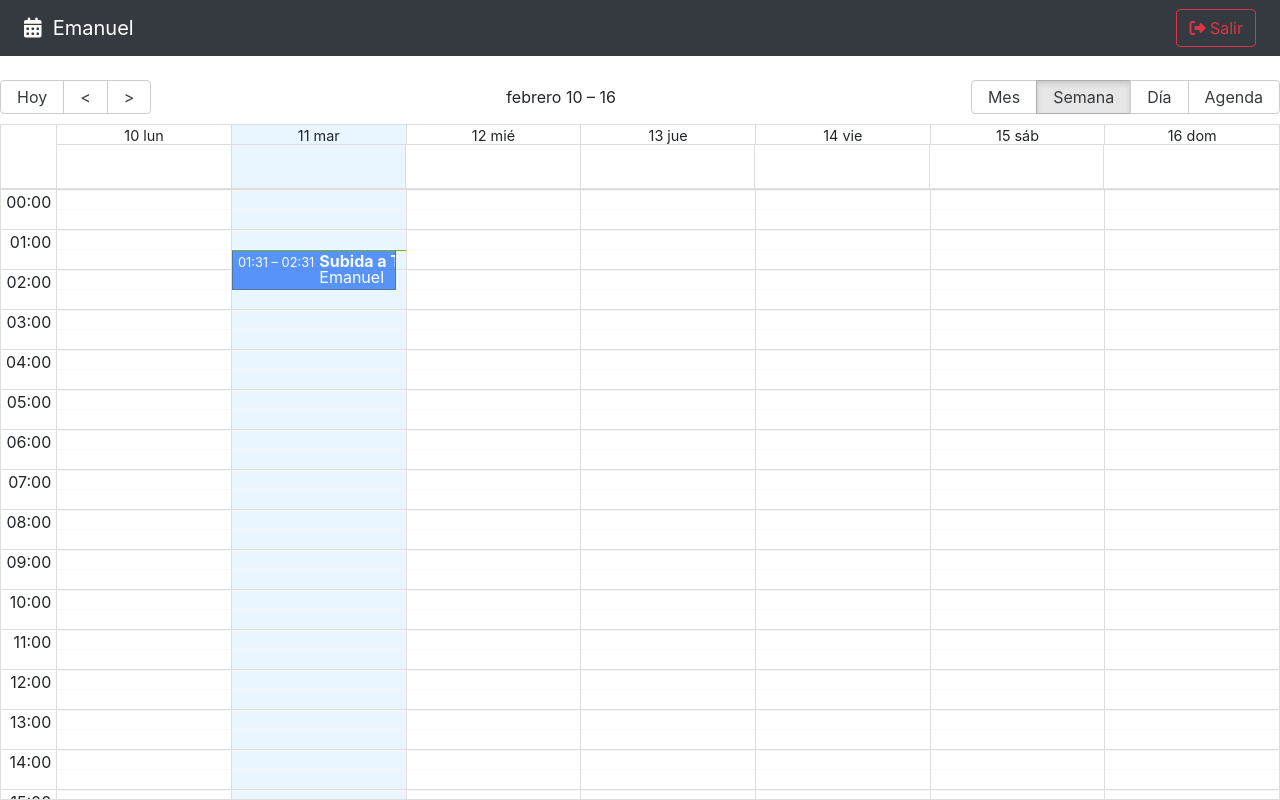
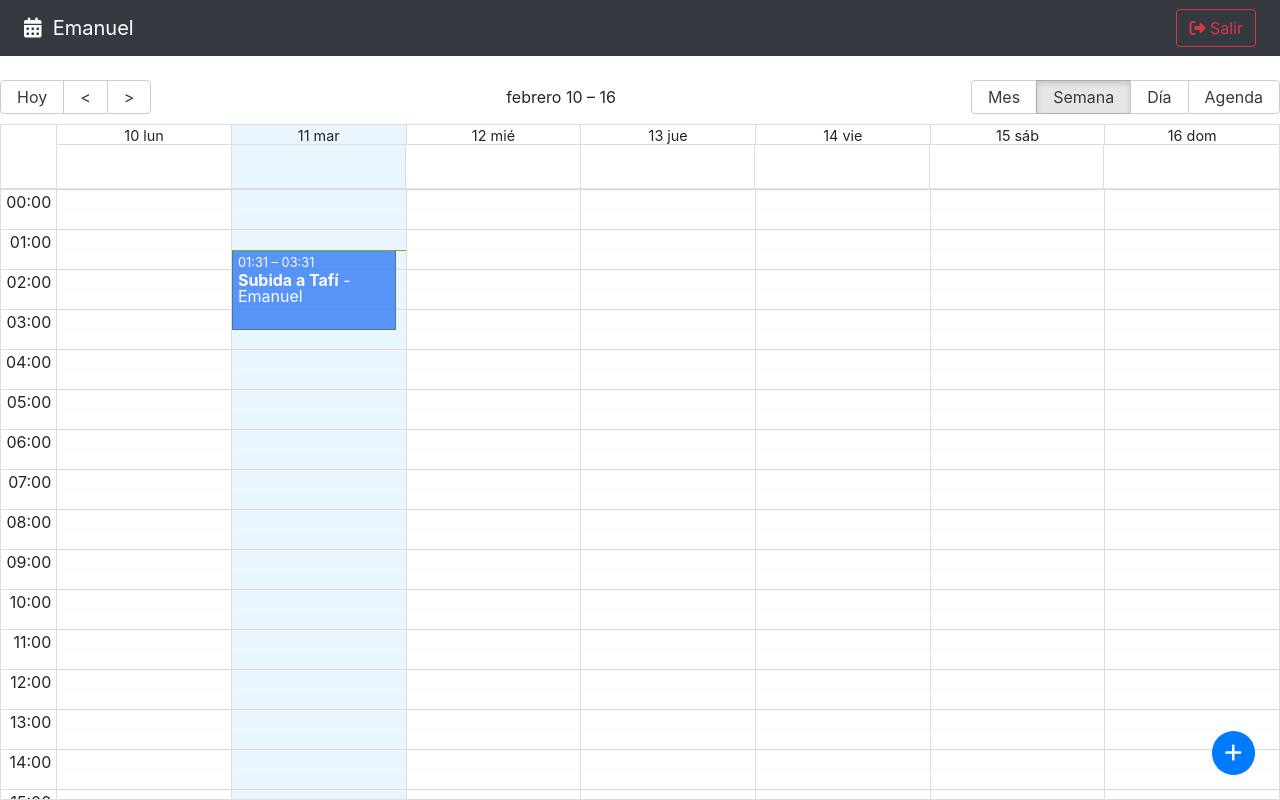
Before and after one commit to EmaRG1/Calendar, a React (Vite) app: page / in a window 1280 px wide. Built offline with nearby package versions, Linux system fonts and the light colour scheme.

Commit message:
new note icon, calendarSlice useCalendarStore created

```diff
--- a/src/calendar/components/CalendarModal.jsx
+++ b/src/calendar/components/CalendarModal.jsx
@@ -1,5 +1,5 @@
 import { addHours, differenceInSeconds } from 'date-fns';
-import { useMemo, useState } from 'react';
+import { useEffect, useMemo, useState } from 'react';
 import Modal from 'react-modal';
 import DatePicker, { registerLocale } from "react-datepicker";
 import { es } from 'date-fns/locale/es';
@@ -7,6 +7,7 @@ import "react-datepicker/dist/react-datepicker.css";
 import Swal from 'sweetalert2';
 import 'sweetalert2/dist/sweetalert2.min.css';
 import { useUiStore } from '../../hooks/useUiStore';
+import { useCalendarStore} from '../../hooks/useCalendarStore';
 
 
 const customStyles = {
@@ -24,7 +25,7 @@ Modal.setAppElement('#root');
 
 const initialForm = {
   title: '',
-  notes: 'Rojas',
+  notes: '',
   start: new Date(),
   end: addHours(new Date(), 2)
 }
@@ -39,12 +40,21 @@ export const CalendarModal = () => {
   registerLocale('es', es);
 
   const { isDateModalOpen, closeModal } = useUiStore();
+  const { activeEvent, addNewEvent } = useCalendarStore();
+
+  useEffect(() => {
+    if (activeEvent !== null) {
+      setFormValues({...activeEvent})
+    }
+   }, [activeEvent])
 
   const titleClass = useMemo(() => {
+
     return (formValues.title.length > 0)
-      ? ''
-      : 'is-invalid';
-  }, [formValues.title])
+    ? ''
+      : 'is-invalid'
+
+  }, [formValues.title, formSubmitted]);
 
   const onInputChange = ({target}) => {
     setFormValues({
@@ -77,8 +87,8 @@ export const CalendarModal = () => {
 
     if(formValues.title.length <=0 ) return console.log('Error en el titulo');
 
-    console.log(formValues)
-    //setIsOpen(false);
+    addNewEvent(formValues);
+    closeModal();
   }
 
   return (
--- /dev/null
+++ b/src/calendar/components/FabAddNew.jsx
@@ -0,0 +1,13 @@
+
+
+const FabAddNew = ({ onOpenModalWithEmptyEvent }) => {
+
+  //TODO: set empty activeEvent
+  return (
+    <button onClick={onOpenModalWithEmptyEvent} className="btn btn-primary fab">
+      <i className="fas fa-plus"></i>
+    </button>
+  )
+}
+
+export default FabAddNew
--- a/src/calendar/pages/CalendarPage.jsx
+++ b/src/calendar/pages/CalendarPage.jsx
@@ -1,27 +1,20 @@
 import { Calendar } from 'react-big-calendar'
 import 'react-big-calendar/lib/css/react-big-calendar.css'
 
-import { addHours } from 'date-fns'
 import { NavBar, CalendarEvent, CalendarModal } from '../'
 
 import { localizer, getMessagesES } from '../../helpers'
 import { useState } from 'react'
 import { useUiStore } from '../../hooks/useUiStore'
-
-const events = [{
-  title: 'Subida a Tafí',
-  notes: 'Some notes',
-  start: new Date(),
-  end: addHours(new Date(), 1),
-  user: {
-    _id: '123',
-    name: 'Emanuel'
-  }
-}]
+import { useCalendarStore } from '../../hooks/useCalendarStore'
+import FabAddNew from '../components/FabAddNew'
+import { addHours } from 'date-fns'
 
 export const CalendarPage = () => {
 
-  const { openModal } = useUiStore()
+  const { openModal } = useUiStore();
+
+  const { events, setActiveDateEvent } = useCalendarStore();
 
   const [lastView, setLastView] = useState(localStorage.getItem('lastView') || 'week');
 
@@ -35,12 +28,24 @@ export const CalendarPage = () => {
      return {style}
    }
 
-  const onDoubleClick = () => {
-    console.log('double click')
+  const onOpenModal = () => {
     openModal();
   }
+  const onOpenModalWithEmptyEvent = () => {
+    openModal();
+    setActiveDateEvent({
+      title: '',
+      notes: '',
+      start: new Date(),
+      end: addHours(new Date(), 2),
+      user: {
+        _id: '123',
+        name: 'Emanuel'
+      }
+    });
+  }
   const onSelect = (event) => {
-    console.log('select:',event)
+    setActiveDateEvent(event);
   }
   const onViewChanged = (event) => {
     localStorage.setItem('lastView', event);
@@ -63,12 +68,13 @@ export const CalendarPage = () => {
         components={{
           event: CalendarEvent
         }}
-        onDoubleClickEvent={onDoubleClick}
+        onDoubleClickEvent={onOpenModal}
         onSelectEvent={onSelect}
         onView={onViewChanged}
       />
 
       <CalendarModal />
+      <FabAddNew onOpenModalWithEmptyEvent={onOpenModalWithEmptyEvent}/>
     </>
   )
 }
--- /dev/null
+++ b/src/hooks/useCalendarStore.js
@@ -0,0 +1,32 @@
+import { useDispatch, useSelector } from "react-redux"
+import { onAddNewEvent, onEditEvent, setActiveEvent } from "../store/calendar/calendarSlice";
+
+export const useCalendarStore = () => {
+  const { events, activeEvent } = useSelector(state => state.calendar)
+
+  const dispatch = useDispatch();
+
+  const setActiveDateEvent = (calendarEvent) => {
+    dispatch(setActiveEvent(calendarEvent));
+  };
+
+  const addNewEvent = (newEvent) => {
+    dispatch(onAddNewEvent(newEvent))
+  }
+
+  const startEditingEvent = (eventToEdit) => {
+    dispatch(onEditEvent(eventToEdit))
+  }
+
+  return {
+
+    //Properties
+    events,
+    activeEvent,
+
+    //Methods
+    setActiveDateEvent,
+    addNewEvent,
+    startEditingEvent
+  }
+}
--- /dev/null
+++ b/src/store/calendar/calendarSlice.js
@@ -0,0 +1,48 @@
+import { createSlice } from '@reduxjs/toolkit';
+import { addHours } from 'date-fns';
+
+const tempEvents = {
+  _id: new Date().getTime(),
+  title: 'Subida a Tafí',
+  notes: 'Some notes',
+  start: new Date(),
+  end: addHours(new Date(), 2),
+  user: {
+    _id: '123',
+    name: 'Emanuel'
+  }
+}
+
+export const calendarSlice = createSlice({
+   name: 'calendar',
+   initialState: {
+     events: [
+       tempEvents
+     ],
+     activeEvent: null
+   },
+   reducers: {
+     setActiveEvent: (state, action) => {
+      state.activeEvent = action.payload
+     },
+     onAddNewEvent: (state, {payload}) => {
+       state.events.push(payload)
+       state.activeEvent = null
+     },
+     onEditEvent: (state, { payload }) => {
+       state.events.map(event => {
+         if (event._id === payload._id) {
+           return payload
+         }
+         return event
+       })
+     }
+   }
+});
+
+
+export const {
+  setActiveEvent,
+  onAddNewEvent,
+  onEditEvent
+} = calendarSlice.actions;
--- a/src/store/store.js
+++ b/src/store/store.js
@@ -1,8 +1,10 @@
 import { configureStore } from "@reduxjs/toolkit";
 import { uiSlice } from "./ui/uiSlice";
+import { calendarSlice } from "./calendar/calendarSlice";
 
 export const store = configureStore({
   reducer:{
-    ui: uiSlice.reducer
+    ui: uiSlice.reducer,
+    calendar: calendarSlice.reducer
   }
 })
--- a/src/styles.css
+++ b/src/styles.css
@@ -37,3 +37,15 @@
   outline: none;
   padding: 10px;
 }
+
+/* fabs */
+
+.fab{
+  border-radius: 100%;
+  bottom: 25px;
+  font-size: 20px;
+
+  position: fixed;
+  right: 25px;
+  z-index: 9999;
+}
```
